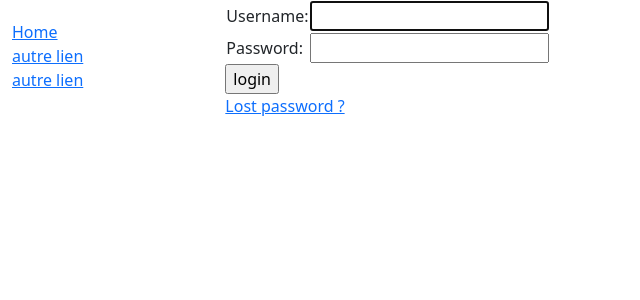
After one commit to TomQuez/MyCollection, a Django app: page /accounts/login/ in a window 1280 px wide. The commit adds this page. Shown: the top 300 px of the page, without its empty margins (0-640 px from the left). Run offline with Django 4.2, Linux system fonts and the light colour scheme.

Commit message:
ajout login.html, logged_out.html, creation d'un user servant d'exemple

```diff
--- a/project/MyCollection/CollectionCatalog/templates/index.html
+++ b/project/MyCollection/CollectionCatalog/templates/index.html
@@ -3,10 +3,11 @@
 <h1>My Collection</h1>
 <p>Bienvenue sur la page d'accueil My Collection</p>
 <h2>Contenu dynamique</h2>
-
+<p>You have visited this page {{ num_visits }} time(s)</p>
 <div id="collection-list">
     <!-- La liste des colletion sera affichée ici sur la page d'accueil -->
 
 </div>
 
+
 {% endblock %}
--- a/project/MyCollection/MyCollection/settings.py
+++ b/project/MyCollection/MyCollection/settings.py
@@ -133,3 +133,4 @@ MEDIA_ROOT=os.path.join(BASE_DIR,'')
 # https://docs.djangoproject.com/en/4.2/ref/settings/#default-auto-field
 
 DEFAULT_AUTO_FIELD = 'django.db.models.BigAutoField'
+LOGIN_REDIRECT_URL='/'
--- a/project/MyCollection/MyCollection/urls.py
+++ b/project/MyCollection/MyCollection/urls.py
@@ -25,6 +25,7 @@ urlpatterns = [
     path('admin/', admin.site.urls),
     path('collection/',include('CollectionCatalog.urls')),
     path('',RedirectView.as_view(url='/collection/',permanent=True)),
+    path('accounts/',include('django.contrib.auth.urls')),
 
 ]+static(settings.STATIC_URL,document_root=settings.STATIC_ROOT)
 
--- /dev/null
+++ b/project/MyCollection/templates/registration/logged_out.html
@@ -0,0 +1,5 @@
+{% extends "base_generic.html" %}
+{% block content %}
+<p>Logged out</p>
+<a href="{% url 'login' %}">Click here to login again</a>
+{% endblock %}
--- /dev/null
+++ b/project/MyCollection/templates/registration/login.html
@@ -0,0 +1,29 @@
+{% extends "base_generic.html" %}
+{% block content %}
+    {% if form.error %}
+        <p>Your username and password didn't match. Please try again</p>
+    {% endif %}
+    {% if next %}
+        {% if user.is_authenticated %}
+            <p>Your account doesn't have access to this page. To proceed, please login with a account that has access.</p>
+        {% else %}
+            <p>please login to see this page</p>
+        {% endif %}
+    {% endif %}
+<form action="{% url 'login' %}" method="post">
+    {% csrf_token %}
+    <table>
+        <tr>
+            <td>{{ form.username.label_tag }}</td>
+            <td>{{form.username}}</td>
+        </tr>
+        <tr>
+            <td>{{form.password.label_tag}}</td>
+            <td>{{form.password}}</td>
+        </tr>
+    </table>
+    <input type="submit" value="login">
+    <input type="hidden" name="next" value="{{next}}">
+</form>
+<p><a href="{% url 'password_reset' %}">Lost password ?</a></p>
+{% endblock %}
```
Also changed, not shown: project/MyCollection/CollectionCatalog/views.py (+7 -1 lines).
